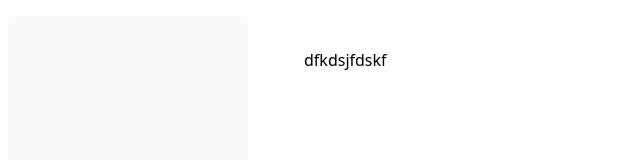
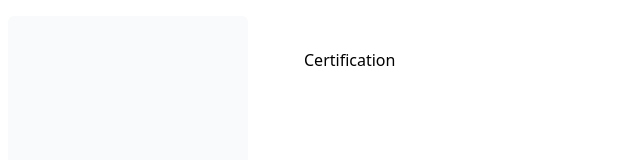
Before and after one commit to saddam311291/saddam311291.github.io, a Next.js app: page /pages/certification in a window 1280 px wide. Shown: the top 160 px of the page, without its empty margins (0-640 px from the left). Built offline with nearby package versions, Linux system fonts and the light colour scheme.

Commit message:
base structure

```diff
--- a/app/page.tsx
+++ b/app/page.tsx
@@ -12,7 +12,9 @@ export default function Page() {
     <div className="w-full flex-none md:w-64">
       <SideNav/>
     </div>
-    <div className="flex-grow p-6 md:overflow-y-auto md:p-12"></div>
+    <div className="flex-grow p-6 md:overflow-y-auto md:p-12">
+      <p>summary</p>
+    </div>
   </div>
   );
 }
--- a/app/pages/certification/(overview)/page.tsx
+++ b/app/pages/certification/(overview)/page.tsx
@@ -9,7 +9,7 @@ import Link from 'next/link';
 export default async function Page() {
   return (
     <main>
-     <p>dfkdsjfdskf</p>
+     <p>Certification</p>
 
     </main>
   );
--- a/app/pages/contact/(overview)/page.tsx
+++ b/app/pages/contact/(overview)/page.tsx
@@ -1,10 +1,7 @@
-import { Card } from '@/app/ui/dashboard/cards';
-import RevenueChart from '@/app/ui/dashboard/revenue-chart';
-import LatestInvoices from '@/app/ui/dashboard/latest-invoices';
+
 import { lusitana } from '@/app/ui/fonts';
 
 import { Suspense } from 'react';
-import { LatestInvoicesSkeleton, RevenueChartSkeleton } from '@/app/ui/skeletons';
 import Link from 'next/link';
 
 
@@ -13,7 +10,7 @@ import Link from 'next/link';
 export default async function Page() {
   return (
     <main>
-     <p>dfkdsjfdskf</p>
+     <p>Contact</p>
 
     </main>
   );
--- a/app/pages/education/(overview)/page.tsx
+++ b/app/pages/education/(overview)/page.tsx
@@ -1,10 +1,7 @@
-import { Card } from '@/app/ui/dashboard/cards';
-import RevenueChart from '@/app/ui/dashboard/revenue-chart';
-import LatestInvoices from '@/app/ui/dashboard/latest-invoices';
+
 import { lusitana } from '@/app/ui/fonts';
 
 import { Suspense } from 'react';
-import { LatestInvoicesSkeleton, RevenueChartSkeleton } from '@/app/ui/skeletons';
 import Link from 'next/link';
 
 
@@ -13,7 +10,7 @@ import Link from 'next/link';
 export default async function Page() {
   return (
     <main>
-     <p>dfkdsjfdskf</p>
+      <p>Education</p>
 
     </main>
   );
--- a/app/pages/experience/(overview)/page.tsx
+++ b/app/pages/experience/(overview)/page.tsx
@@ -1,10 +1,7 @@
-import { Card } from '@/app/ui/dashboard/cards';
-import RevenueChart from '@/app/ui/dashboard/revenue-chart';
-import LatestInvoices from '@/app/ui/dashboard/latest-invoices';
+
 import { lusitana } from '@/app/ui/fonts';
 
 import { Suspense } from 'react';
-import { LatestInvoicesSkeleton, RevenueChartSkeleton } from '@/app/ui/skeletons';
 import Link from 'next/link';
 
 
@@ -13,7 +10,7 @@ import Link from 'next/link';
 export default async function Page() {
   return (
     <main>
-     <p>dfkdsjfdskf</p>
+  <p>Experience</p>
 
     </main>
   );
--- a/app/pages/portfolio/(overview)/page.tsx
+++ b/app/pages/portfolio/(overview)/page.tsx
@@ -1,11 +1,9 @@
-import { Card } from '@/app/ui/dashboard/cards';
-import RevenueChart from '@/app/ui/dashboard/revenue-chart';
-import LatestInvoices from '@/app/ui/dashboard/latest-invoices';
+
 import { lusitana } from '@/app/ui/fonts';
 
 import { Suspense } from 'react';
-import { LatestInvoicesSkeleton, RevenueChartSkeleton } from '@/app/ui/skeletons';
 import Link from 'next/link';
+
 
 
 
@@ -13,7 +11,7 @@ import Link from 'next/link';
 export default async function Page() {
   return (
     <main>
-     <p>dfkdsjfdskf</p>
+   <p>Portfolio</p>
 
     </main>
   );
--- a/app/pages/skills/(overview)/page.tsx
+++ b/app/pages/skills/(overview)/page.tsx
@@ -1,19 +1,15 @@
-import { Card } from '@/app/ui/dashboard/cards';
-import RevenueChart from '@/app/ui/dashboard/revenue-chart';
-import LatestInvoices from '@/app/ui/dashboard/latest-invoices';
+
 import { lusitana } from '@/app/ui/fonts';
 
 import { Suspense } from 'react';
-import { LatestInvoicesSkeleton, RevenueChartSkeleton } from '@/app/ui/skeletons';
 import Link from 'next/link';
-
 
 
 
 export default async function Page() {
   return (
     <main>
-     <p>dfkdsjfdskf</p>
+     <p>skill</p>
 
     </main>
   );
```
